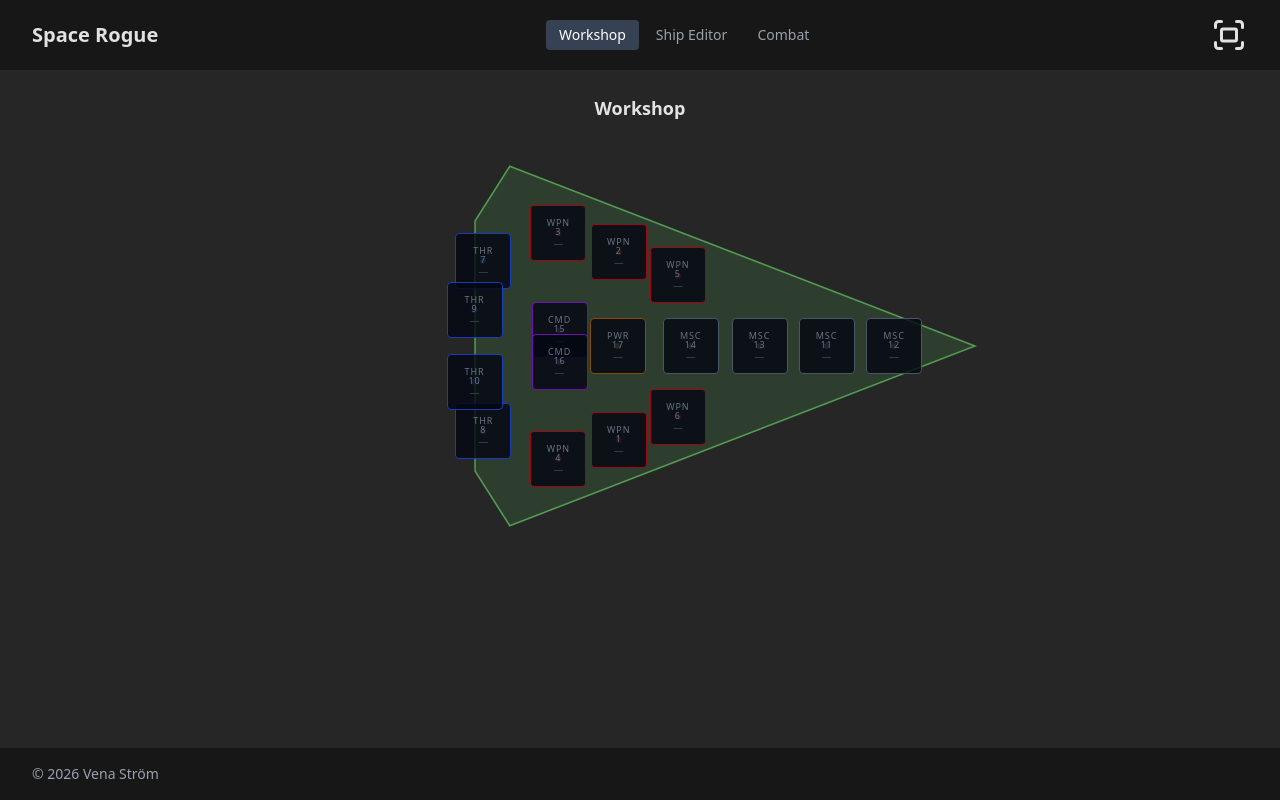
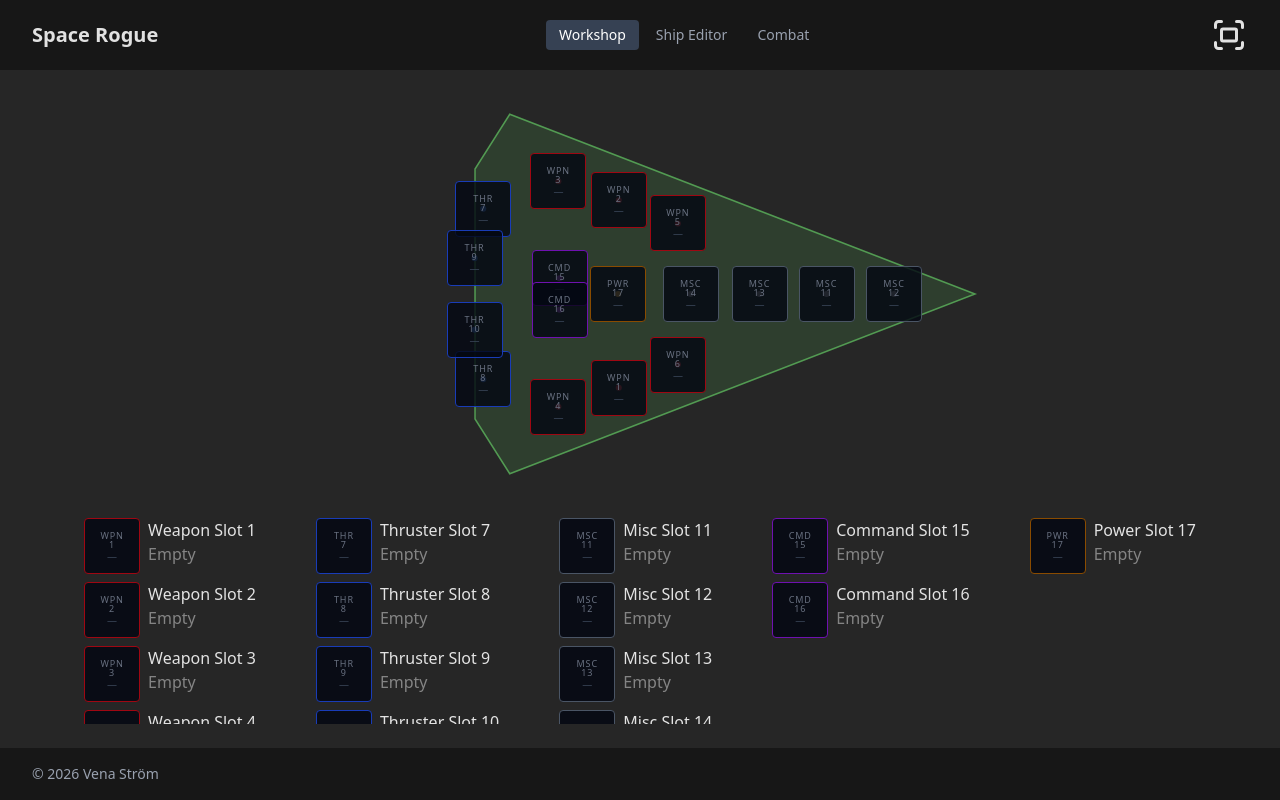
Before and after one commit to VenaStrom/Space-Rogue, a React (Vite) app: page / in a window 1280 px wide. Built offline with nearby package versions, Linux system fonts and the light colour scheme.

Commit message:
add slots list

```diff
--- a/src/views/_workshop-view.tsx
+++ b/src/views/_workshop-view.tsx
@@ -1,4 +1,4 @@
-import { useEffect, useRef } from "react";
+import { useEffect, useRef, useState } from "react";
 import { useGameState } from "../context/game-state";
 import type { ShipLoadout, Slot, SlotType, V2 } from "../types";
 
@@ -12,20 +12,36 @@ function toCanvas(v: V2) {
   return { x: CX + v.x * SHIP_SCALE, y: CY + v.y * SHIP_SCALE };
 }
 
-const SLOT_ACCENT: Record<SlotType, string> = {
-  weapon: "border-red-800 hover:border-red-500",
-  thruster: "border-blue-800 hover:border-blue-500",
-  misc: "border-gray-600 hover:border-gray-400",
-  command: "border-purple-800 hover:border-purple-500",
-  power: "border-yellow-800 hover:border-yellow-500",
+const SLOT_BORDER_DIM: Record<SlotType, string> = {
+  weapon: "border-red-800",
+  thruster: "border-blue-800",
+  misc: "border-gray-600",
+  command: "border-purple-800",
+  power: "border-yellow-800",
 };
 
-const SLOT_LABEL: Record<SlotType, string> = {
+const SLOT_BORDER_ACTIVE: Record<SlotType, string> = {
+  weapon: "border-red-500",
+  thruster: "border-blue-500",
+  misc: "border-gray-400",
+  command: "border-purple-500",
+  power: "border-yellow-500",
+};
+
+const SLOT_SHORT_LABEL: Record<SlotType, string> = {
   weapon: "WPN",
   thruster: "THR",
   misc: "MSC",
   command: "CMD",
   power: "PWR",
+};
+
+const SLOT_FULL_LABEL: Record<SlotType, string> = {
+  weapon: "Weapon",
+  thruster: "Thruster",
+  misc: "Misc",
+  command: "Command",
+  power: "Power",
 };
 
 const HARDPOINT_COLOR: Record<SlotType, string> = {
@@ -87,20 +103,29 @@ function ShipPreview({ loadout }: { loadout: ShipLoadout }) {
   );
 }
 
-function SlotButton({ slot, index }: { slot: Slot; index: number }) {
-  const { x, y } = toCanvas(slot.hardpoint);
+function SlotButton({ slot, index, inline, isHovered, onEnter, onLeave }: {
+  slot: Slot; index: number; inline?: boolean;
+  isHovered: boolean; onEnter: () => void; onLeave: () => void;
+}) {
+  const { x, y } = inline ? { x: 0, y: 0 } : toCanvas(slot.hardpoint);
+  const border = isHovered ? SLOT_BORDER_ACTIVE[slot.type] : SLOT_BORDER_DIM[slot.type];
   return (
     <button
-      style={{ position: "absolute", left: x, top: y, transform: "translate(-50%, -50%)" }}
+      {...inline
+        ? {}
+        : { style: { position: "absolute", left: x, top: y, transform: "translate(-50%, -50%)" } }
+      }
       className={`
         border rounded bg-gray-950/80 w-14 h-14
         flex flex-col items-center justify-center gap-0.5
         transition-colors cursor-pointer
-        ${SLOT_ACCENT[slot.type]}
+        ${border}
       `}
+      onMouseEnter={onEnter}
+      onMouseLeave={onLeave}
     >
       <span className="text-[9px] uppercase tracking-widest text-gray-500 leading-none">
-        {SLOT_LABEL[slot.type]} {index + 1}
+        {SLOT_SHORT_LABEL[slot.type]} {index + 1}
       </span>
       <span className={`text-[10px] leading-none ${slot.item !== null ? "text-green-400" : "text-gray-700"}`}>
         {slot.item !== null ? "EQ" : "—"}
@@ -109,8 +134,22 @@ function SlotButton({ slot, index }: { slot: Slot; index: number }) {
   );
 }
 
+function SlotCard({ slot, index, isHovered, onEnter, onLeave }: {
+  slot: Slot; index: number;
+  isHovered: boolean; onEnter: () => void; onLeave: () => void;
+}) {
+  return <li className="flex flex-row gap-x-2">
+    <SlotButton slot={slot} index={index} inline isHovered={isHovered} onEnter={onEnter} onLeave={onLeave} />
+    <div className="flex-1">
+      <p>{`${SLOT_FULL_LABEL[slot.type]} Slot ${index + 1}`}</p>
+      <p className={`${slot.item ? "" : "opacity-50"}`}>{`${slot.item ?? "Empty"}`}</p>
+    </div>
+  </li>
+}
+
 export function WorkshopView() {
   const { playerShip } = useGameState();
+  const [hoveredIdx, setHoveredIdx] = useState<number | null>(null);
 
   const allSlots: Slot[] = [
     ...playerShip.weaponSlots,
@@ -120,15 +159,80 @@ export function WorkshopView() {
     ...playerShip.powerSlots,
   ];
 
+  let slotIndex = -1;
   return (
-    <main className="p-6">
-      <h2 className="text-lg font-semibold mb-6">Workshop</h2>
+    <main className="p-6 flex flex-col gap-6 h-dvh overflow-hidden">
+
+      {/* Preview */}
       <div className="relative inline-block" style={{ width: PREVIEW_W, height: PREVIEW_H }}>
         <ShipPreview loadout={playerShip} />
         {allSlots.map((slot, i) => (
-          <SlotButton key={i} slot={slot} index={i} />
+          <SlotButton
+            key={i} slot={slot} index={i}
+            isHovered={hoveredIdx === i}
+            onEnter={() => setHoveredIdx(i)}
+            onLeave={() => setHoveredIdx(null)}
+          />
         ))}
       </div>
+
+      {/* Lists */}
+      <section className="flex flex-row gap-x-15 overflow-y-auto flex-1 min-h-0 px-2">
+        <ul className="flex flex-col gap-y-2">
+          {playerShip.weaponSlots.map(slot => {
+            const idx = ++slotIndex;
+            return <SlotCard key={idx} slot={slot} index={idx}
+              isHovered={hoveredIdx === idx}
+              onEnter={() => setHoveredIdx(idx)}
+              onLeave={() => setHoveredIdx(null)}
+            />
+          })}
+        </ul>
+
+        <ul className="flex flex-col gap-y-2">
+          {playerShip.thrusterSlots.map(slot => {
+            const idx = ++slotIndex;
+            return <SlotCard key={idx} slot={slot} index={idx}
+              isHovered={hoveredIdx === idx}
+              onEnter={() => setHoveredIdx(idx)}
+              onLeave={() => setHoveredIdx(null)}
+            />
+          })}
+        </ul>
+
+        <ul className="flex flex-col gap-y-2">
+          {playerShip.miscSlots.map(slot => {
+            const idx = ++slotIndex;
+            return <SlotCard key={idx} slot={slot} index={idx}
+              isHovered={hoveredIdx === idx}
+              onEnter={() => setHoveredIdx(idx)}
+              onLeave={() => setHoveredIdx(null)}
+            />
+          })}
+        </ul>
+
+        <ul className="flex flex-col gap-y-2">
+          {playerShip.commandSlots.map(slot => {
+            const idx = ++slotIndex;
+            return <SlotCard key={idx} slot={slot} index={idx}
+              isHovered={hoveredIdx === idx}
+              onEnter={() => setHoveredIdx(idx)}
+              onLeave={() => setHoveredIdx(null)}
+            />
+          })}
+        </ul>
+
+        <ul className="flex flex-col gap-y-2">
+          {playerShip.powerSlots.map(slot => {
+            const idx = ++slotIndex;
+            return <SlotCard key={idx} slot={slot} index={idx}
+              isHovered={hoveredIdx === idx}
+              onEnter={() => setHoveredIdx(idx)}
+              onLeave={() => setHoveredIdx(null)}
+            />
+          })}
+        </ul>
+      </section>
     </main>
   );
 }
```
